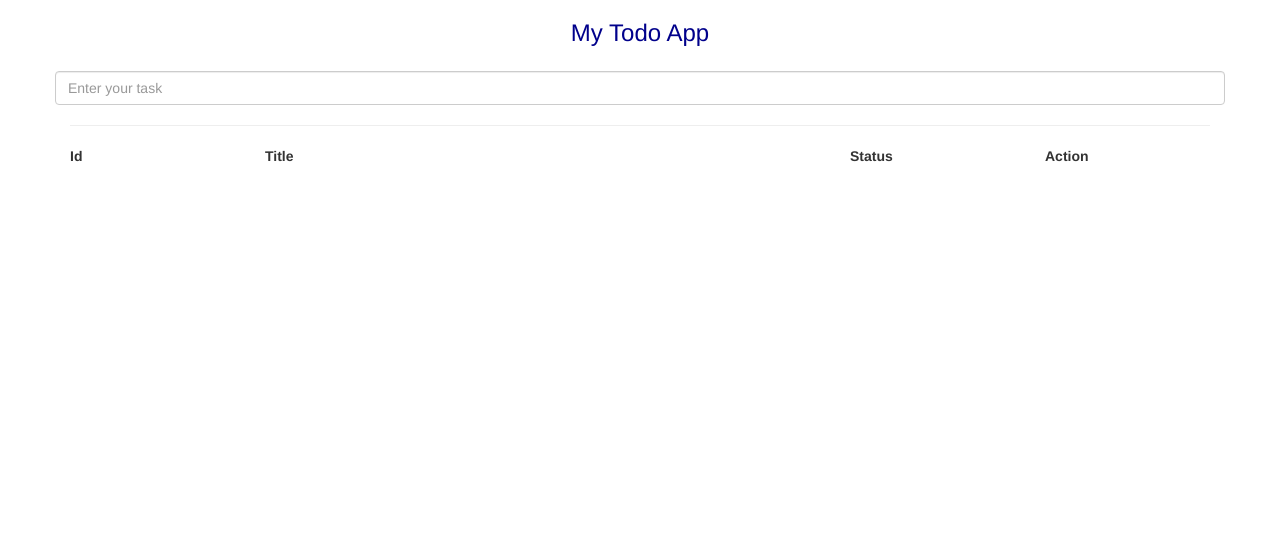
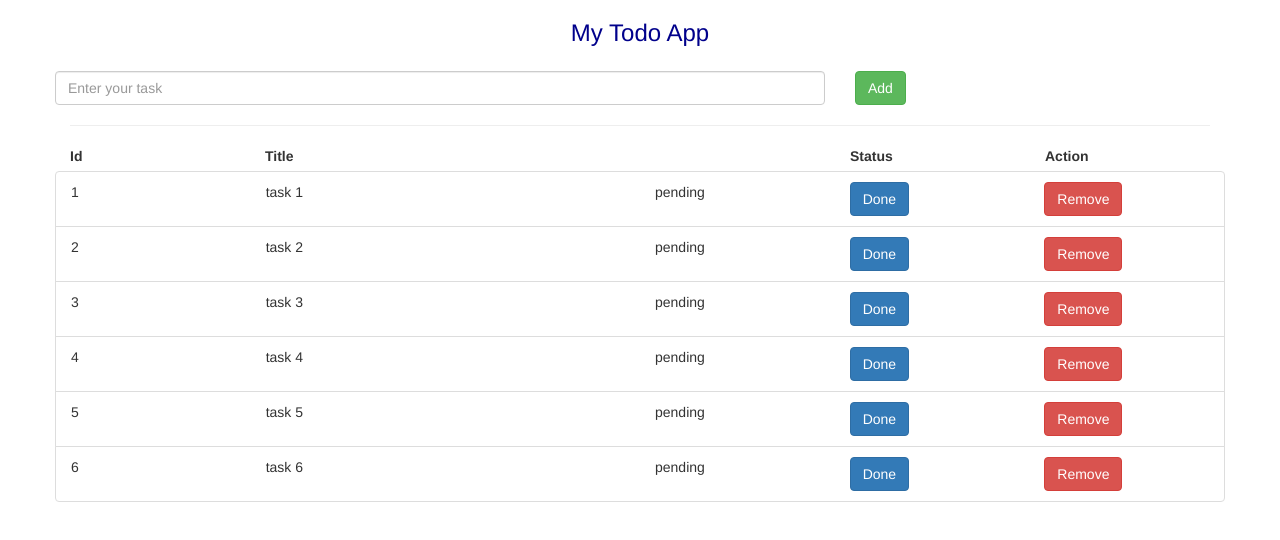
Before and after one commit to chaluvadis/angular-cli-todoapp, an Angular app: page /list in a window 1280 px wide. Shown: the top 540 px of the page. Built offline with nearby package versions, Linux system fonts and the light colour scheme.

Commit message:
crud operations are added

```diff
--- a/src/app/app.module.ts
+++ b/src/app/app.module.ts
@@ -9,6 +9,7 @@ import { AddComponent } from './todo/add/add.component';
 import { TodoComponent } from './todo/todo.component';
 import { EditComponent } from './todo/edit/edit.component';
 import { ListComponent } from './todo/list/list.component';
+import { AppService } from '../app/app.service';
 
 @NgModule({
   declarations: [
@@ -23,7 +24,7 @@ import { ListComponent } from './todo/list/list.component';
     FormsModule,
     HttpModule
   ],
-  providers: [],
+  providers: [AppService],
   bootstrap: [AppComponent]
 })
 export class AppModule { }
--- /dev/null
+++ b/src/app/app.service.ts
@@ -0,0 +1,35 @@
+import { Injectable } from '@angular/core';
+import { Task } from './task'
+
+@Injectable()
+export class AppService {
+
+  private _tasks:Task[] = [
+    {id:1, title:'task 1', status:'pending'},
+    {id:2, title:'task 2', status:'pending'},
+    {id:3, title:'task 3', status:'pending'},
+    {id:4, title:'task 4', status:'pending'},
+    {id:5, title:'task 5', status:'pending'},
+    {id:6, title:'task 6', status:'pending'}
+  ];
+
+  constructor() { }
+
+  addTask(task: Task) {
+    task.id = this._tasks.length + 1;
+    this._tasks.push(task);
+  }
+
+  getAllTasks() {
+    return this._tasks;
+  }
+
+  editTaskStatus(task:Task){
+    let filterTask = this._tasks.find(x=>x.id === task.id);
+    filterTask.status = 'Done';
+  }
+
+  removeTask(task:Task) {
+    this._tasks.splice(this._tasks.indexOf(task), 1);
+  }
+}
--- /dev/null
+++ b/src/app/task.ts
@@ -0,0 +1,5 @@
+export class Task {
+    id:number;
+    title:string;
+    status:string;
+}
--- a/src/app/todo/add/add.component.html
+++ b/src/app/todo/add/add.component.html
@@ -1,8 +1,15 @@
-<p class="text-center">
-  <label for="name" style="color:darkblue;">
+<div class="row">
+  <p class="text-center">
+    <label for="name" style="color:darkblue;">
         <h3>My Todo App</h3>
     </label>
-</p>
-<form (submit)="addTask()">
-  <input type="text" name="name" [(ngModel)]="title" class="form-control" placeholder="Enter your task">
-</form>
+  </p>
+</div>
+<div class="row">
+  <div class="col-md-8">
+    <input type="text" name="name" [(ngModel)]="title" class="form-control" placeholder="Enter your task">
+  </div>
+  <div class="col-md-2">
+    <button type="button" class="btn btn-success " (click)="addTask()"> Add </button>
+  </div>
+</div>
--- a/src/app/todo/add/add.component.ts
+++ b/src/app/todo/add/add.component.ts
@@ -1,22 +1,27 @@
-import { Component } from '@angular/core';
+import { Component, EventEmitter, Input, Output } from '@angular/core';
+
+import { AppService } from '../../app.service';
+
+import { Task } from '../../task';
 
 @Component({
   selector: 'app-add',
   templateUrl: './add.component.html'
 })
 export class AddComponent {
-  title = '';
-  tasks = []
-  constructor() { }
+  private title = '';
+  private _task: Task;
+  constructor(private appService: AppService) { }
   addTask() {
     if (this.title !== '') {
-      this.tasks.push({
-        id: this.tasks.length + 1,
-        status: 'pending',
-        title: this.title
-      });
+      this._task = {
+        id: 0,
+        title: this.title,
+        status: 'pending'
+      }
+      this.appService.addTask(this._task);
       this.title = '';
-      console.table(this.tasks);
+      console.log('add task fired');
     }
   }
 }
--- a/src/app/todo/list/list.component.ts
+++ b/src/app/todo/list/list.component.ts
@@ -1,15 +1,17 @@
 import { Component, OnInit, Input } from '@angular/core';
+import { AppService } from '../../app.service';
+import { Task } from '../../task';
+
 @Component({
   selector: 'app-list',
   templateUrl: './list.component.html'
 })
 export class ListComponent {
-  @Input() tasks = []
-  constructor(){
-    this.tasks.push({
-      id: 1,
-      status: 'pending',
-      title: 'test task'
-    });
+  @Input() tasks: Task[] = [];
+
+  constructor(private appService: AppService) { }
+
+  ngOnInit() {
+    this.tasks = this.appService.getAllTasks();
   }
 }
--- a/src/app/todo/todo.component.html
+++ b/src/app/todo/todo.component.html
@@ -2,13 +2,16 @@
     <div class="col-md-2">
       {{id}}
     </div>
-    <div class="col-md-6">
+    <div class="col-md-4">
       {{title}}
     </div>
     <div class="col-md-2">
         {{status}}
     </div>
     <div class="col-md-2">
-        <a href="#">Edit</a>
+        <button type="button" class="btn btn-primary" [disabled]="status === 'Done'" (click)="editTaskStatus(id, title, status)">Done</button>
+    </div>
+    <div class="col-md-2">
+        <button type="button" class="btn btn-danger" (click)="removeTask(id, title, status)">Remove</button>
     </div>
   </div>
--- a/src/app/todo/todo.component.ts
+++ b/src/app/todo/todo.component.ts
@@ -1,4 +1,8 @@
 import { Component, OnInit, Input } from '@angular/core';
+
+import { AppService } from '../app.service';
+
+import { Task } from '../task';
 
 @Component({
   selector: 'app-todo',
@@ -8,4 +12,24 @@ export class TodoComponent {
   @Input() id: number;
   @Input() title: string;
   @Input() status: string;
+
+  constructor(private appService: AppService) { }
+
+  removeTask(id:number, title:string, status:string) {
+    console.log(id, title, status);
+    this.appService.removeTask({
+      id: id,
+      title: title,
+      status: status,
+    });
+  }
+
+  editTaskStatus(id:number, title:string, status:string) {
+    console.log(id, title, status);
+    this.appService.editTaskStatus({
+      id: id,
+      title: title,
+      status: status
+    });
+  }
 }
```
